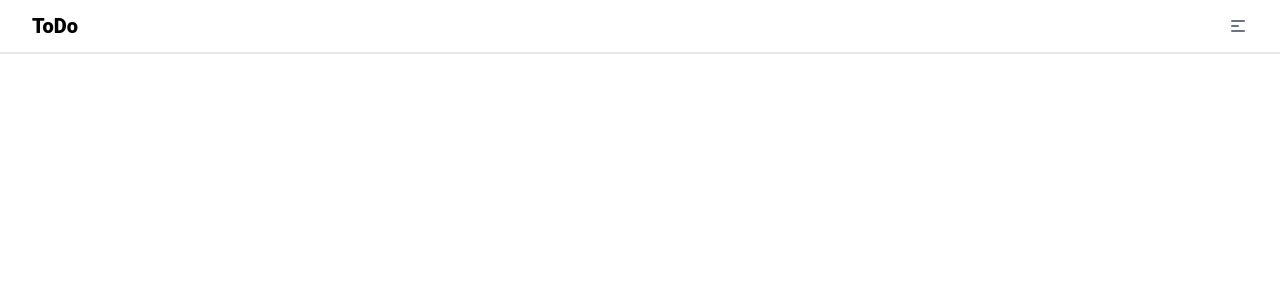
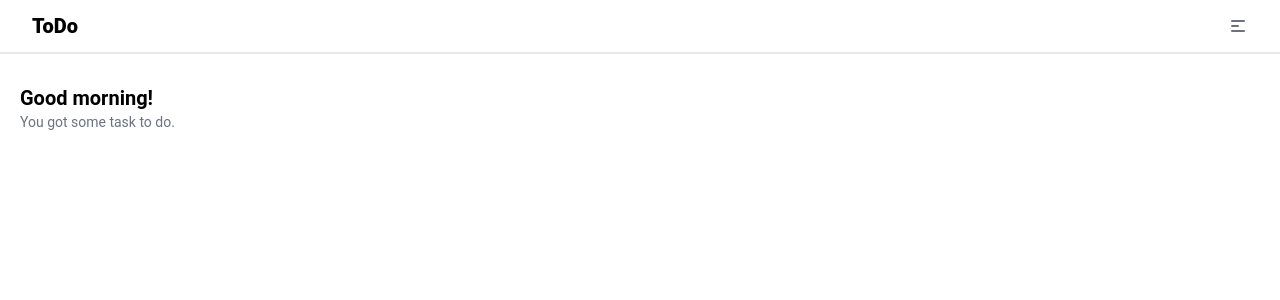
Before and after one commit to udeaghad/todo-schoolinka, a Next.js app: page / in a window 1280 px wide. Shown: the top 300 px of the page. Built offline with nearby package versions, Linux system fonts and the light colour scheme.

Commit message:
Create home page good morning text

```diff
--- a/app/page.tsx
+++ b/app/page.tsx
@@ -7,6 +7,13 @@ export default function Home() {
         <NavBar />
       </div>
 
+      <section className='px-3 pt-5 mt-16 md:flex md:justify-between md:items-start md:w-full md:px-5'>
+        <div>
+          <h2 className='text-xl font-bold'>Good morning!</h2>
+          <p className='text-sm text-gray-500'>You got some task to do. </p>
+        </div>
+      </section>
+
     </main>
   )
 }
```
